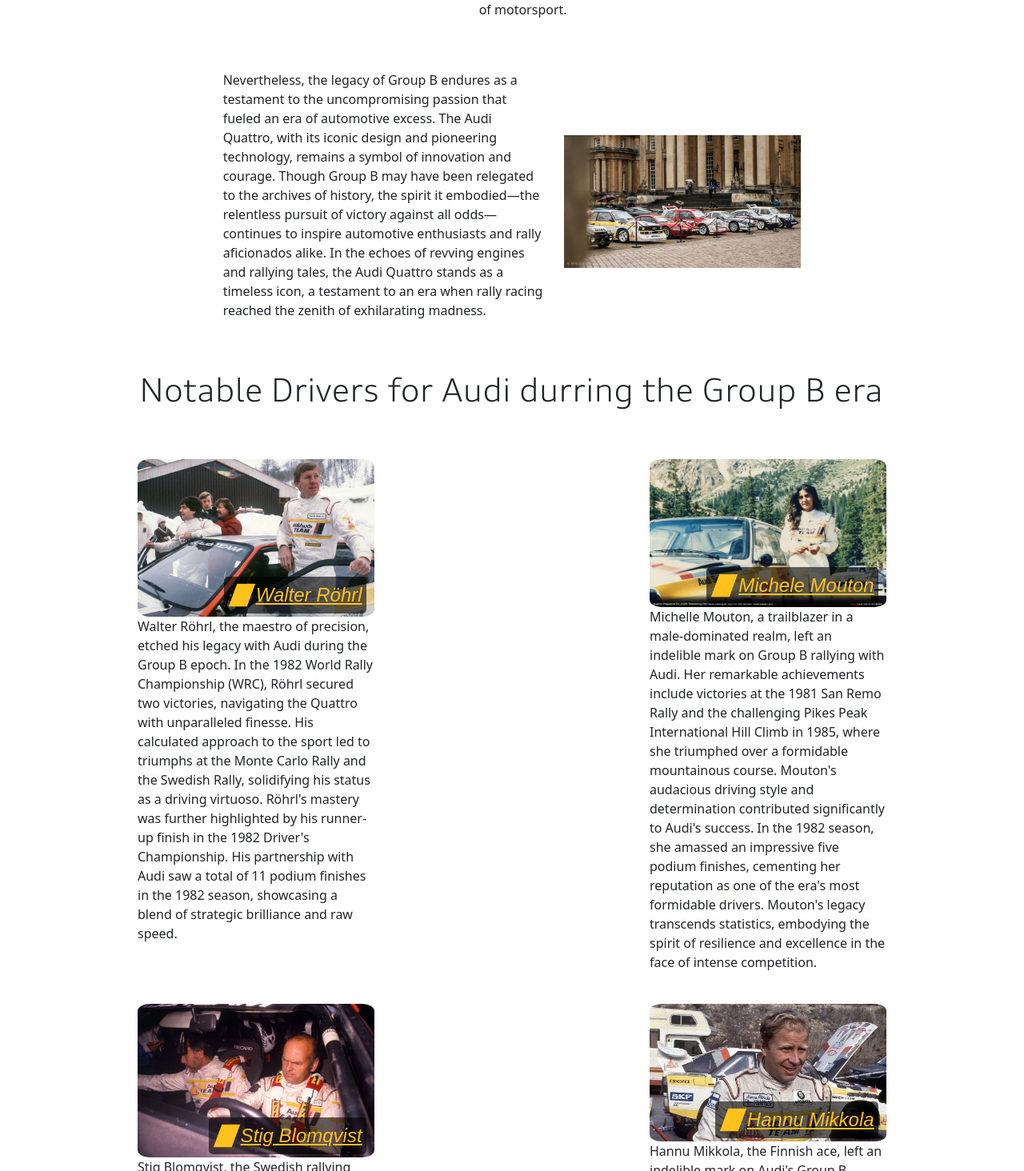
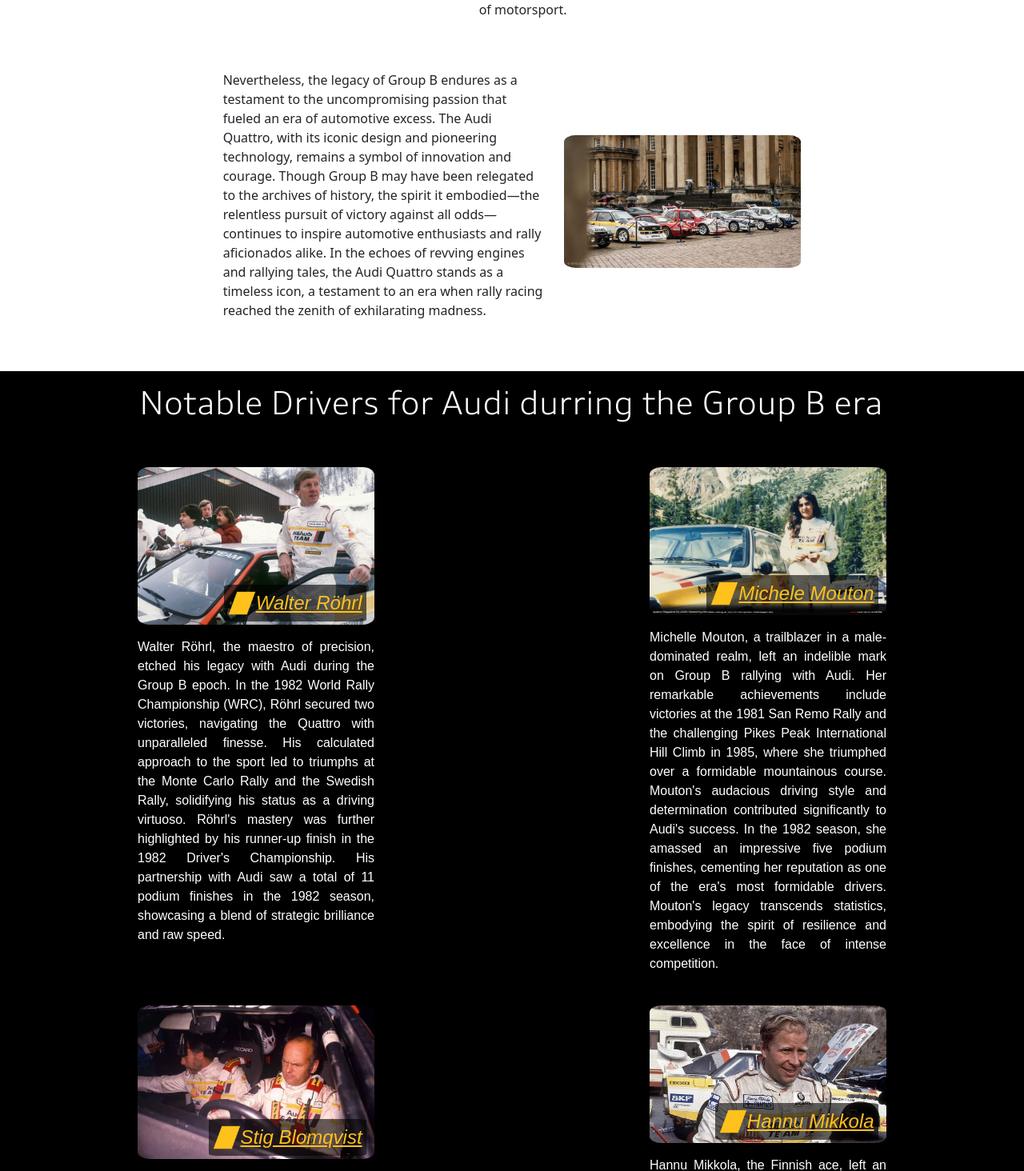
Before and after one commit to strahinjaV/QuattroS1, a Vue app: page / in a window 1280 px wide. Shown: the part 1336-2800 px from the top of the page at 80% size. Built offline with nearby package versions, Linux system fonts and the light colour scheme.

Commit message:
some styling changes and fixed the typrewriter text

```diff
--- a/src/App.vue
+++ b/src/App.vue
@@ -1,7 +1,7 @@
 <script setup>
   import NavBar from './components/NavBar.vue';
   import IntroVid from './components/IntroVid.vue';
-  import History from './components/History.vue'
+  import ShortHistory from './components/ShortHistory.vue'
   import AudiDrivers from './components/AudiDrivers.vue'
   import 'animate.css'
 </script>
@@ -10,8 +10,8 @@
   <div>
     <NavBar />
     <IntroVid />
-    <History class="mb-5" />
-    <AudiDrivers class="mt-5" />
+    <ShortHistory />
+    <AudiDrivers />
   </div>
 
 </template>
--- a/src/components/AudiDrivers.vue
+++ b/src/components/AudiDrivers.vue
@@ -11,10 +11,10 @@
 </script>
 
 <template>
-  <div class="container-fluid">
-    <div class="row text-center my-5">
-      <div class="">
-        <h2 class="noteable d-inline-block">Notable Drivers for Audi durring the Group B era</h2>
+  <div class="container-fluid mt-5 backrd">
+    <div class="row justify-content-center my-5">
+      <div class="typewriter-con">
+        <h2 class="noteable mt-3">Notable Drivers for Audi durring the Group B era</h2>
       </div>
     </div>
     <div class="row justify-content-center">
@@ -37,9 +37,18 @@
   align-items: center;
   justify-content: center;
 }
+.backrd {
+  background-color: black;
+}
+
+.typewriter-con {
+  display: inline-block;
+  width: auto;
+}
 .noteable {
   font-family: AudiType-Light, Arial, Helvetica, sans-serif;
   font-size: 2.5rem;
+  color: white;
   border-right: 2px solid;
   width: 100%;
   white-space: nowrap;
@@ -50,13 +59,13 @@
 }
 
 /* cursor blinking */
-@keyframes cursor {
+ @keyframes cursor {
   50% {
     border-color: transparent;
   }
 }
 /* typing */
-@keyframes typing {
+ @keyframes typing {
   from {
     width: 0;
   }
--- a/src/components/DriverBio.vue
+++ b/src/components/DriverBio.vue
@@ -22,17 +22,17 @@
 <template>
   <div class="container-fluid bio-container">
     <div class="row justify-content-center">
-      <div class="col-6 position-relative">
+      <div class="col-6 position-relative zoom-wrapper">
         <img class="bio-img" :src="props.imgSrc" alt="bio-pic" />
-          <p class="nameplate-name">
-            <img class="nameplate-img" src="../assets/images/nameplate-asset.png" /><i>{{
-              props.firstName + ' ' + props.lastName
-            }}</i>
-          </p>
+        <p class="nameplate-name zoom-wrapper">
+          <img class="nameplate-img" src="../assets/images/nameplate-asset.png" /><i>{{
+            props.firstName + ' ' + props.lastName
+          }}</i>
+        </p>
       </div>
     </div>
     <div class="row justify-content-center">
-      <div class="col-6">
+      <div class="col-6 bio-text mt-3">
         <p>{{ props.shortBio }}</p>
       </div>
     </div>
@@ -44,11 +44,6 @@
   width: 100%;
   border-radius: 5%;
   height: auto;
-}
-.center-it {
-  display: flex;
-  align-items: center;
-  justify-content: center;
 }
 
 .nameplate-name {
@@ -62,21 +57,30 @@
   padding: 5px;
   border-radius: 5px;
   text-decoration: underline;
-  background-color: rgba(0, 0, 0, 0.60);
+  background-color: rgba(0, 0, 0, 0.6);
 }
 .nameplate-img {
   width: 35px;
   margin-bottom: 3px;
 }
-.bio-con {
-  background: hsla(45, 100%, 53%, 1);
 
-background: linear-gradient(90deg, hsla(45, 100%, 53%, 1) 0%, hsla(0, 0%, 99%, 1) 100%);
+.zoom-wrapper {
+  overflow: hidden;
+  border-radius: 5%;
+}
 
-background: -moz-linear-gradient(90deg, hsla(45, 100%, 53%, 1) 0%, hsla(0, 0%, 99%, 1) 100%);
+.zoom-wrapper img {
+  object-fit: cover;
+  transition: ease-out 0.3s;
+}
+.zoom-wrapper:hover img {
+  transform: scale(1.2);
+  opacity: 90%;
+}
 
-background: -webkit-linear-gradient(90deg, hsla(45, 100%, 53%, 1) 0%, hsla(0, 0%, 99%, 1) 100%);
-
-filter: progid: DXImageTransform.Microsoft.gradient( startColorstr="#ffc211", endColorstr="#FCFCFC", GradientType=1 );
+.bio-text p {
+  color: white;
+  font-family: AudiType-ExtendedBold, Arial, Helvetica, sans-serif;
+  text-align: justify;
 }
 </style>
--- a/src/components/IntroVid.vue
+++ b/src/components/IntroVid.vue
@@ -1,5 +1,5 @@
 <template>
-    <div class="container-fluid">
+    <div class="container-fluid bg-black">
         <div class="row justify-content-center">
             <div class="col-md-6 text-center">
                     <div>
@@ -26,7 +26,7 @@
     .greeting-text {
         font-family: AudiType-Normal,Arial, Helvetica, sans-serif;
         font-size: 4vw;
-        color: #2A2929;
+        color: #ffc11c;
     }
     .center-it {
         display: flex;
--- a/src/components/History.vue
+++ b/src/components/ShortHistory.vue
@@ -1,5 +1,5 @@
 <template>
-  <div class="container-fluid mt-5 bg-grad">
+  <div class="container-fluid mt-5 mb-5">
     <div class="row justify-content-center">
       <div class="col-9 text-center">
         <h1 class="quote"><i>"WRC is for boys, Group B was for men."</i> - Juha Kankkunen</h1>
@@ -18,14 +18,14 @@
         </p>
       </div>
       <div class="col-3 center-it">
-        <div class="pic-con">
+        <div class="pic-con zoom-wrapper">
           <img class="pic" src="../assets/images/history-img.png" alt="old audi photo" />
         </div>
       </div>
     </div>
     <div class="row mt-5 justify-content-center">
       <div class="col-3 center-it">
-        <div class="pic-con">
+        <div class="pic-con zoom-wrapper">
           <img class="pic" src="../assets/images/old-audi.jpg" alt="old audi mid corner photo" />
         </div>
       </div>
@@ -58,7 +58,7 @@
         </p>
       </div>
       <div class="col-3 center-it">
-        <div class="pic-con">
+        <div class="pic-con zoom-wrapper">
           <img class="pic" src="../assets/images/group-b-lineup.jpg " alt="old audi photo" />
         </div>
       </div>
@@ -84,7 +84,16 @@
   align-items: center;
   justify-content: center;
 }
-.bg-grad {
+.zoom-wrapper {
+  overflow: hidden;
+  border-radius: 5%;
+}
 
- }
+.zoom-wrapper img {
+  object-fit: cover;
+  transition: ease-out 0.3s;
+}
+.zoom-wrapper:hover img {
+  transform: scale(1.2);
+}
 </style>
```
